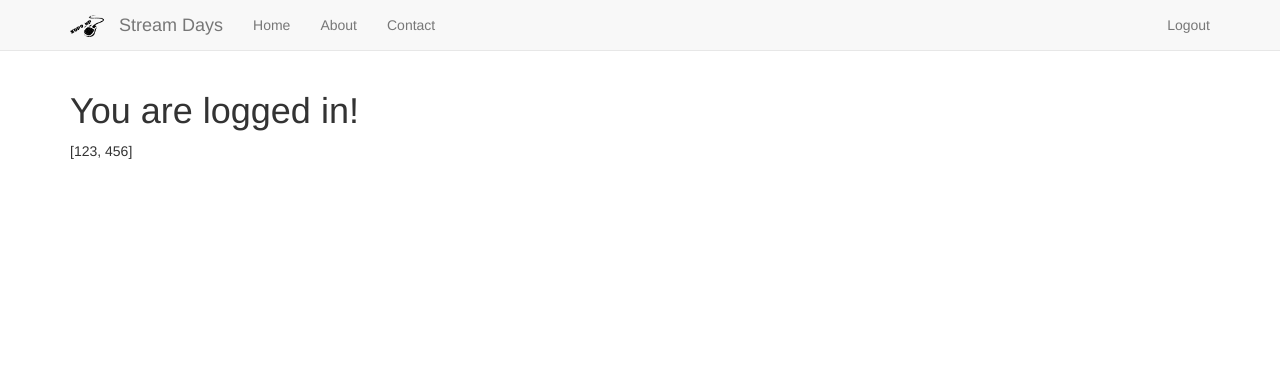
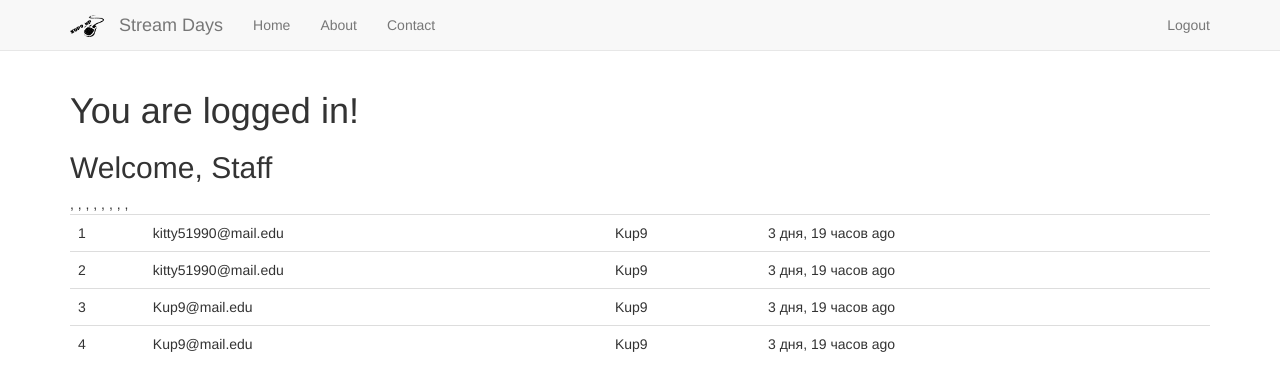
Before and after one commit to Kupchanski/My_Django_Site, a Django app: page / in a window 1280 px wide. Shown: the top 391 px of the page. Run offline with Django 3.2, Linux system fonts and the light colour scheme; a user stored in the database is signed in; data comes from the database, SQL or seed files in the repository; both versions use the stored data as it was after the commit; some libraries are stand-ins or nearby versions.

Commit message:
new commit

```diff
--- a/blog/views.py
+++ b/blog/views.py
@@ -4,6 +4,7 @@ from django.views.generic import ListView, DetailView
 from .forms import SighUpForm, ContactForm
 from django.core.mail import send_mail
 from django.conf import settings
+from .models import SighUp
 
 
 
@@ -28,8 +29,10 @@ def home(request):
 		}
 
 	if request.user.is_authenticated() and request.user.is_staff:
+		#print(SighUp.objects.all())
+		queryset = SighUp.objects.all().order_by('-timestamp').filter(full_name__icontains ='Kup9')
 		context = {
-		 'queryset': [123, 456]
+		 'queryset': queryset
 		}
 
 	return render(request, "home.html", context)
--- a/qblog/settings.py
+++ b/qblog/settings.py
@@ -25,7 +25,7 @@ SECRET_KEY = '!p6ih(&34su6l)pa#za9m$)z7)r9=_7*+-)a%w)y#q0x6y$mq#'
 # SECURITY WARNING: don't run with debug turned on in production!
 DEBUG = True
 
-ALLOWED_HOSTS = []
+ALLOWED_HOSTS = ['kup9nps.pythonanywhere.com']
 EMAIL_HOST = 'smtp.gmail.com'
 EMAIL_HOST_USER = 'kup9python@gmail.com'
 EMAIL_HOST_PASSWORD = 'zippa321'
--- a/templates/home.html
+++ b/templates/home.html
@@ -45,7 +45,17 @@
 
 {% if request.user.is_authenticated %}
 <h1>You are logged in!</h1>
-{{ queryset }}
+
+      {% if queryset %}
+      <h2>Welcome, Staff</h2>
+      <table class="table">
+      {% for instance in queryset %}
+
+      <tr><td>{{forloop.counter}}</td><td>{{ instance }}</td>, <td>{{ instance.full_name }}</td>, <td>{{ instance.timestamp|timesince }} ago</td></tr>
+      {% endfor %}
+    </table>
+      {% endif %}
+
 {% else %}
 <div class="row">
 
```
Also changed, not shown: db.sqlite3.
